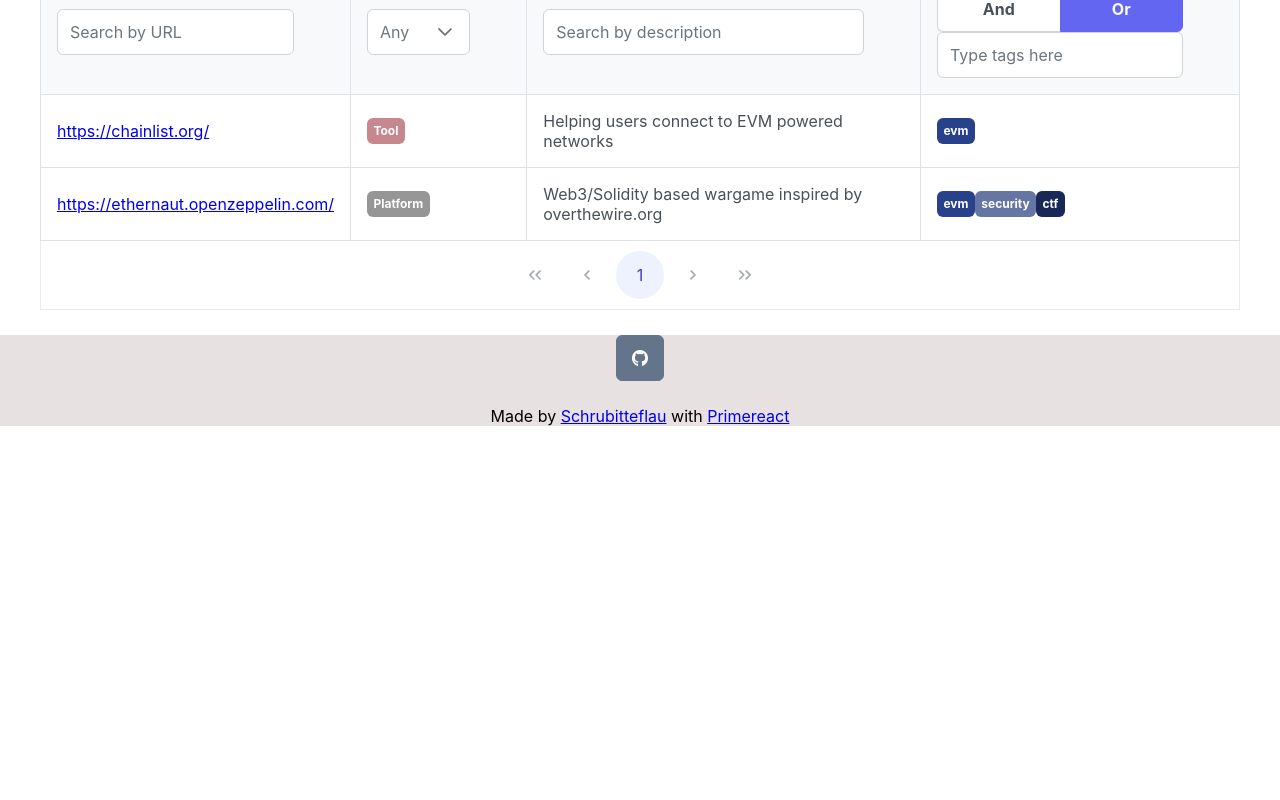
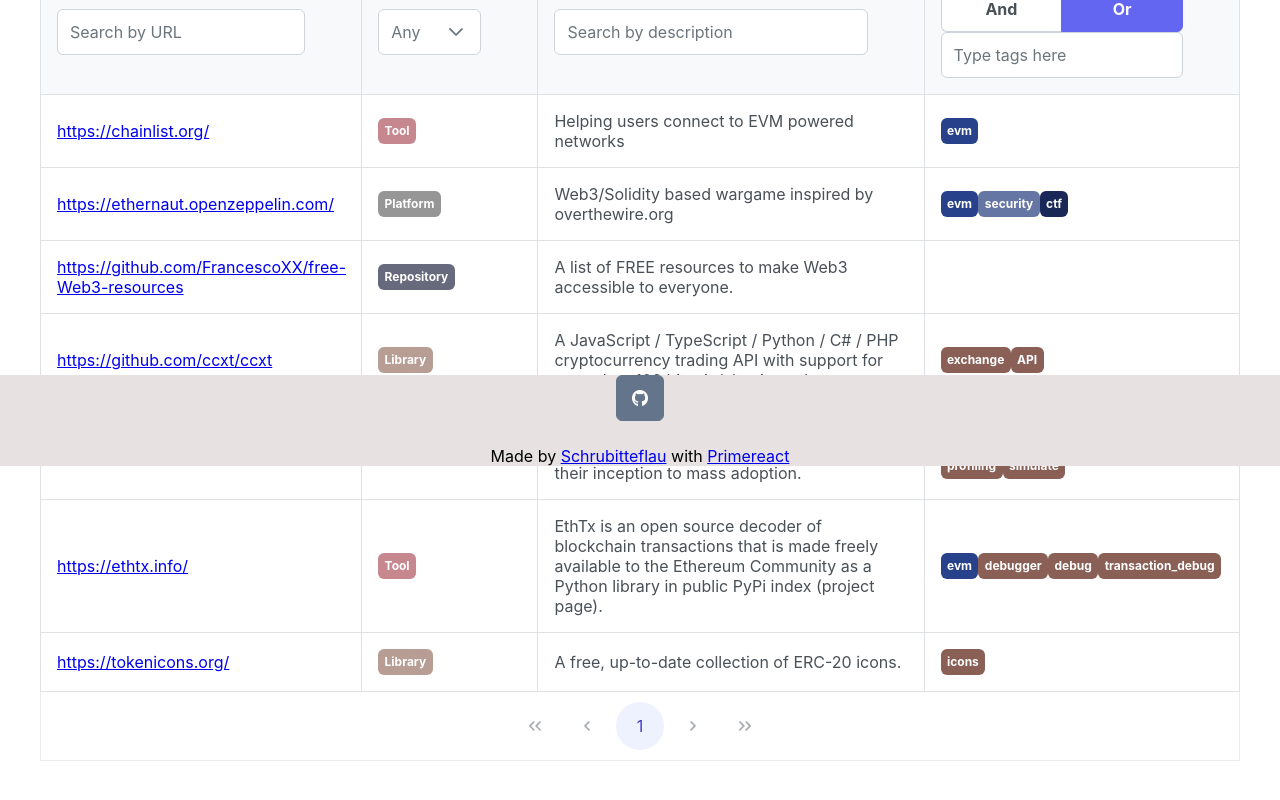
Before and after one commit to Schrubitteflau/web3-resources, a React (Create React App) app: page / in a window 1280 px wide. Shown: the part 334-1134 px from the top of the page. Before the commit the page ends 800 px from the top, so only its background shows below. Built offline with nearby package versions, Linux system fonts and the light colour scheme.

Commit message:
Add data

```diff
--- a/src/data/data.json
+++ b/src/data/data.json
@@ -12,5 +12,40 @@
         "description": "Web3/Solidity based wargame inspired by overthewire.org",
         "details": null,
         "tags": ["evm", "security", "ctf"]
+    },
+    {
+        "url": "https://github.com/FrancescoXX/free-Web3-resources",
+        "type": "repository",
+        "description": "A list of FREE resources to make Web3 accessible to everyone.",
+        "details": null,
+        "tags": []
+    },
+    {
+        "url": "https://github.com/ccxt/ccxt",
+        "type": "library",
+        "description": "A JavaScript / TypeScript / Python / C# / PHP cryptocurrency trading API with support for more than 100 bitcoin/altcoin exchanges",
+        "details": null,
+        "tags": ["exchange", "API"]
+    },
+    {
+        "url": "https://tenderly.co/",
+        "type": "platform",
+        "description": "Enabling Web3 developers to build, test, monitor, and operate smart contracts from their inception to mass adoption.",
+        "details": "This example shows how the state has been alternated by a DEX buy transaction : https://dashboard.tenderly.co/tx/bsc/0x4c67c66b3566e787c52df8768f3b0eea67ed5133aaebeb362192cdb782ef30fd/state-diff",
+        "tags": ["evm", "debugger", "debug", "transaction_debug", "profiling", "simulate"]
+    },
+    {
+        "url": "https://ethtx.info/",
+        "type": "tool",
+        "description": "EthTx is an open source decoder of blockchain transactions that is made freely available to the Ethereum Community as a Python library in public PyPi index (project page).",
+        "details": null,
+        "tags": ["evm", "debugger", "debug", "transaction_debug"]
+    },
+    {
+        "url": "https://tokenicons.org/",
+        "type": "library",
+        "description": "A free, up-to-date collection of ERC-20 icons.",
+        "details": null,
+        "tags": ["icons"]
     }
 ]
--- a/src/data/index.ts
+++ b/src/data/index.ts
@@ -1,4 +1,3 @@
-import { RenameInfoSuccess } from "typescript";
 import RAW_DATA from "./data.json";
 
 interface ResourceTypeMetadata {
@@ -38,6 +37,10 @@ const RESOURCE_TYPES: Record<string, ResourceTypeMetadata> = {
     article: {
         label: "Article",
         color: "#253d5b"
+    },
+    library: {
+        label: "Library",
+        color: "#b79d94"
     }
 };
 // 5th color of the palette : #b79d94 (https://coolors.co/c6878f-b79d94-969696-67697c-253d5b)
```
